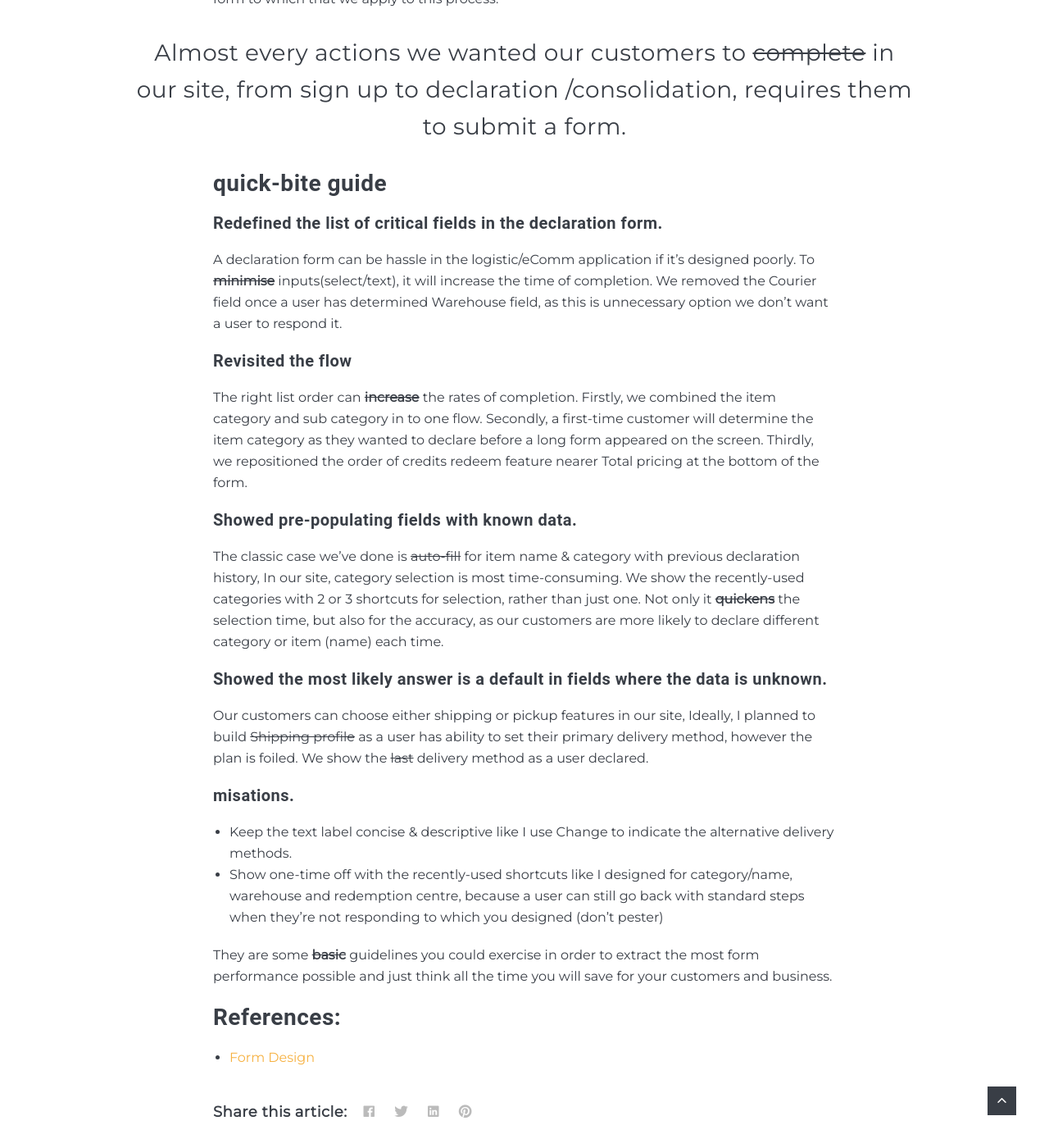
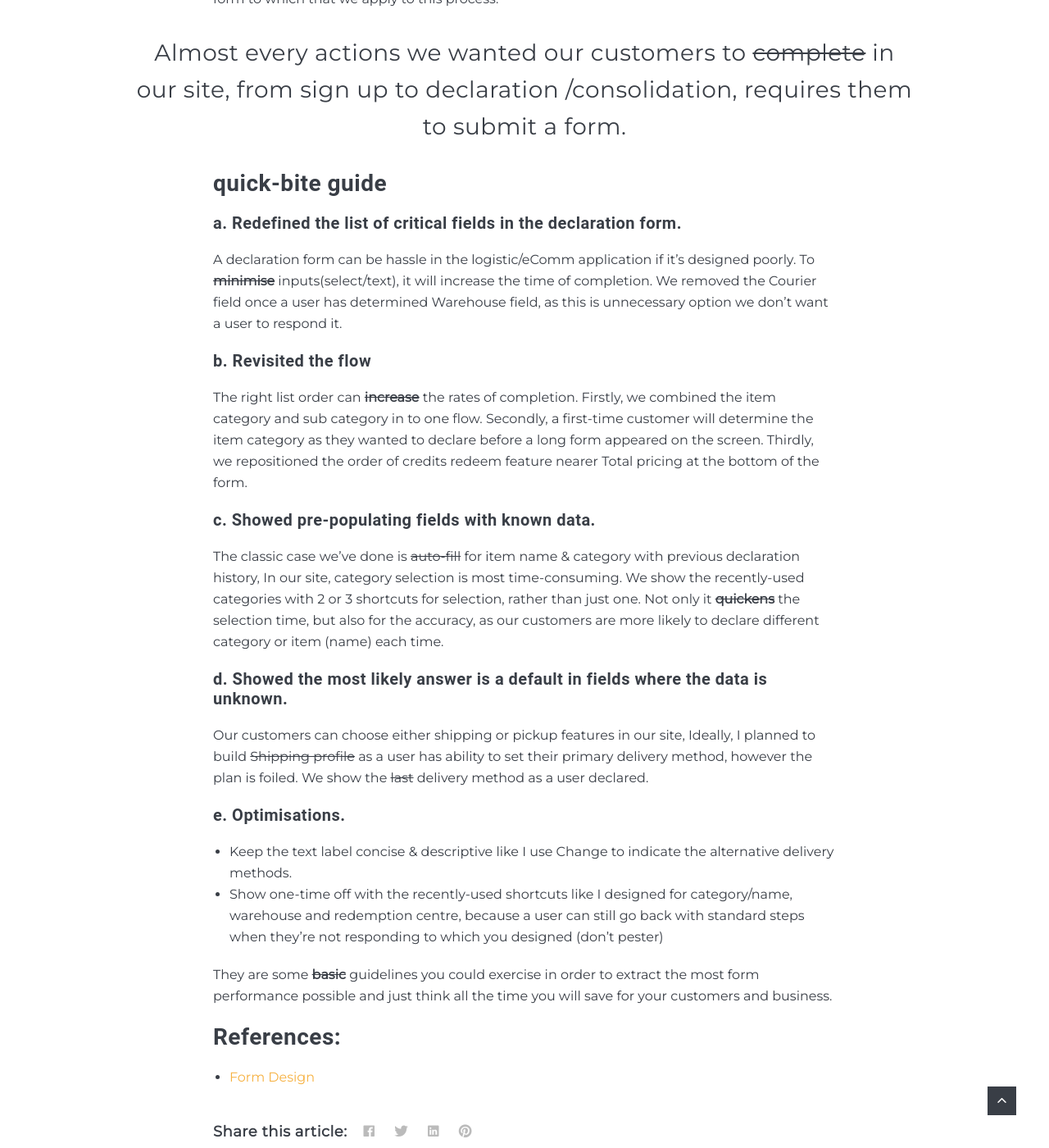
Before and after one commit to aimo-mala/aimo-mala.github.io, a Jekyll site: the page built from _posts/2021-08-09-How-to-design-a-high-converting-forms - 5 quick-bites.markdown, in a window 1280 px wide and 1400 px high, scrolled down 1453 px. Shown: the whole window at 82% size. Built offline with Jekyll 4.4.1, drawn with Linux system fonts in a browser that asks for light colours; nearby versions of some CDN libraries; comment, search, counter and statistics services are not loaded; some of the changed text lies outside the part shown.

Commit message:
Update 2021-08-09-How-to-design-a-high-converting-forms - 5 quick-bites.markdown

```diff
--- a/_posts/2021-08-09-How-to-design-a-high-converting-forms - 5 quick-bites.markdown
+++ b/_posts/2021-08-09-How-to-design-a-high-converting-forms - 5 quick-bites.markdown
@@ -3,7 +3,7 @@ layout: post
 title:  How to design a high converting forms - 5 quick bites
 date:   2021-08-09 15:01:35 +0300
 image:  cover_ds.jpg
-tags:   Design System
+tags:   Design-System
 ---
 
 
@@ -18,26 +18,26 @@ In this ~~quick-bite guide,~~ I want to ~recap~ the best practices as I've done
 ## quick-bite guide
 
 
-####   Redefined the list of critical fields in the declaration form.
+####   a. Redefined the list of critical fields in the declaration form.
 
 
 A declaration form can be hassle in the logistic/eComm application if it's designed poorly. To **~~minimise~~** inputs(select/text), it will increase the time of completion. We removed the Courier field once a user has determined Warehouse field, as this is unnecessary option we don't want a user to respond it.
 
 
-####  Revisited the flow
+####  b. Revisited the flow
 
 The right list order can **~~increase~~** the rates of completion. Firstly, we combined the item category and sub category in to one flow. Secondly, a first-time customer will determine the item category as they wanted to declare before a long form appeared on the screen. Thirdly, we repositioned the order of credits redeem feature nearer Total pricing at the bottom of the form.
 
 
-####  Showed pre-populating fields with known data.
+####  c. Showed pre-populating fields with known data.
 
 The classic case we've done is ~~auto-fill~~ for item name & category with previous declaration history, In our site, category selection is most time-consuming. We show the recently-used categories with 2 or 3 shortcuts for selection, rather than just one. Not only it **~~quickens~~** the selection time, but also for the accuracy, as our customers are more likely to declare different category or item (name) each time.
 
-####  Showed the most likely answer is a default in fields where the data is unknown.
+####  d. Showed the most likely answer is a default in fields where the data is unknown.
 
 Our customers can choose either shipping or pickup features in our site, Ideally, I planned to build ~~Shipping profile~~ as a user has ability to set their primary delivery method, however the plan is foiled. We show the ~~last~~ delivery method as a user declared.
 
-####  misations.
+####  e. Optimisations.
 
 * Keep the text label concise & descriptive like I use Change to indicate the alternative delivery methods.
 * Show one-time off with the recently-used shortcuts like I designed for category/name, warehouse and redemption centre, because a user can still go back with standard steps when they're not responding to which you designed (don't pester)
```
